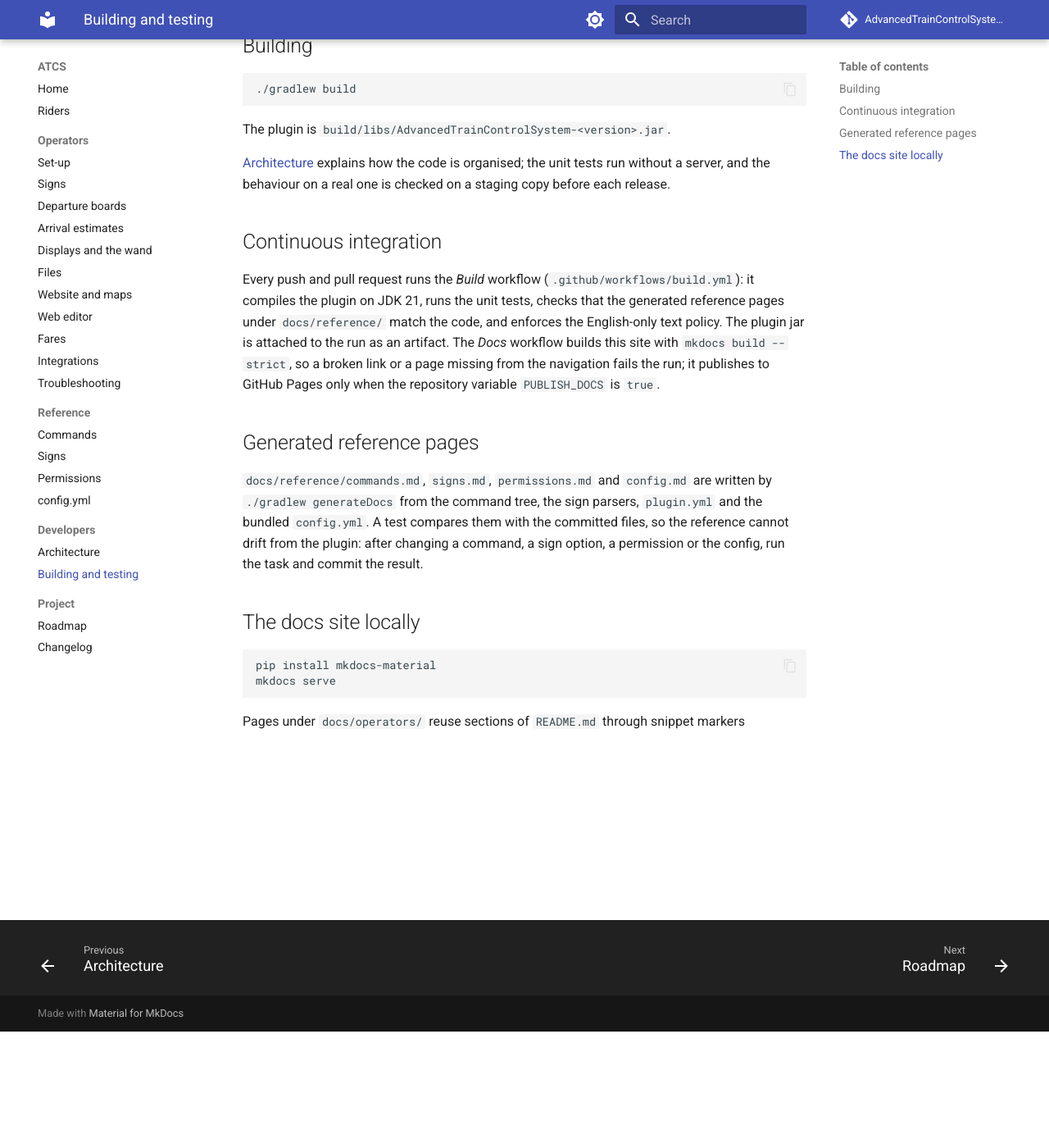
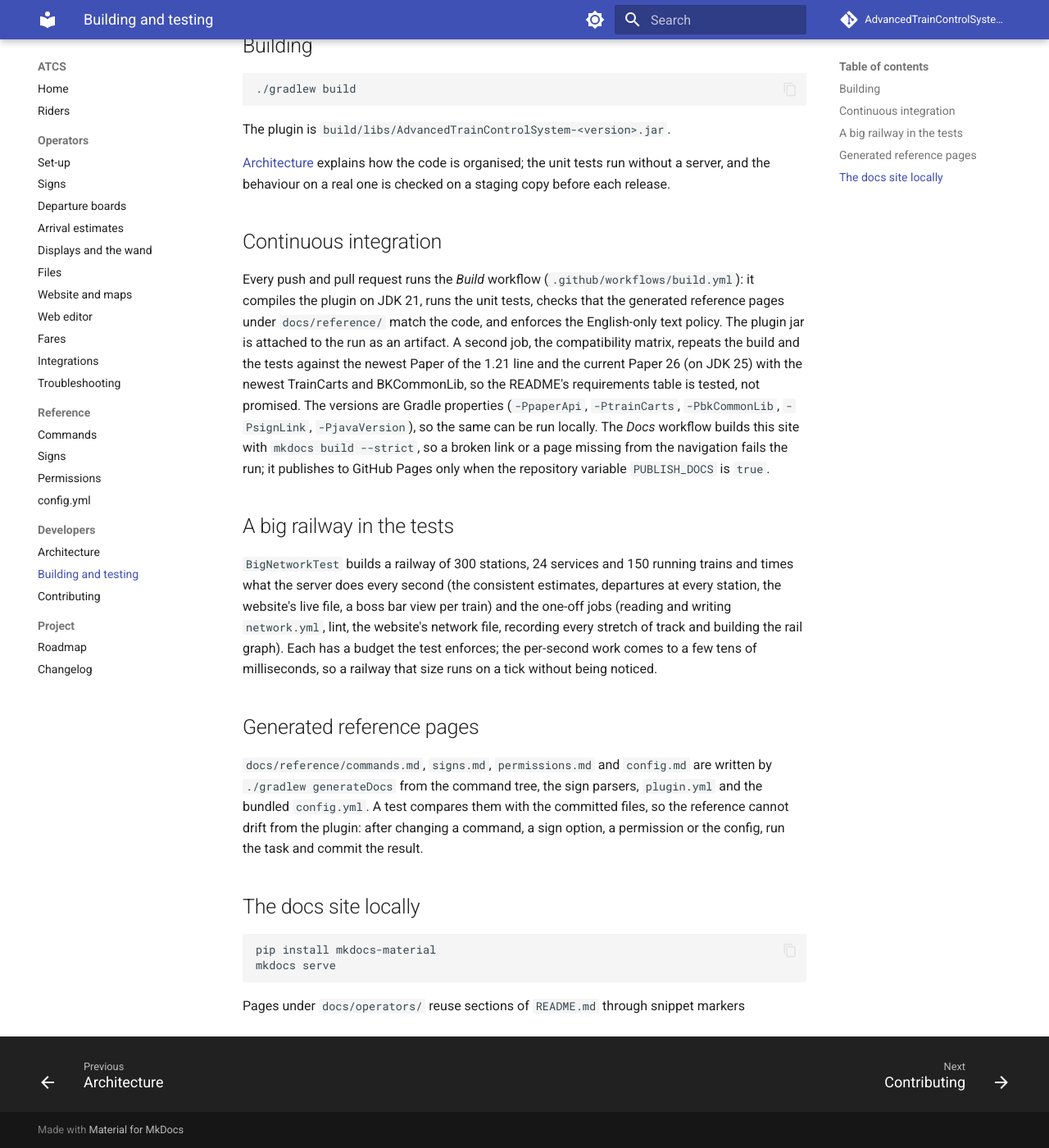
Before and after one commit to 0x6Ason/AdvancedTrainControlSystem, an MkDocs documentation site: the page built from docs/developers/building.md, in a window 1280 px wide and 1400 px high, scrolled down 142 px. Shown: the whole window at 82% size. Built offline with MkDocs 1.6.1 and Material for MkDocs 9.7.7, drawn with Linux system fonts in a browser that asks for light colours; comment, search, counter and statistics services are not loaded.

Commit message:
Rail graph built with a trigger index; contributor material
Finding the trigger nearest to each cell looked at every trigger; the triggers
are now in 8-block buckets, which makes the graph of a 300-station railway
three times faster to build. CONTRIBUTING.md, a code of conduct, issue and
pull request templates, and a Contributing page on the docs site.

```diff
--- a/README.md
+++ b/README.md
@@ -710,5 +710,6 @@ with the command that removes each.
 
 The plugin is `build/libs/AdvancedTrainControlSystem-<version>.jar`.
 <!-- --8<-- [end:building] -->
-See [docs/ARCHITECTURE.md](docs/ARCHITECTURE.md) for how the code is organised, and
-[docs/ROADMAP.md](docs/ROADMAP.md) for what comes next.
+See [docs/ARCHITECTURE.md](docs/ARCHITECTURE.md) for how the code is organised,
+[docs/ROADMAP.md](docs/ROADMAP.md) for what comes next, and [CONTRIBUTING.md](CONTRIBUTING.md)
+before sending a change.
--- a/docs/developers/building.md
+++ b/docs/developers/building.md
@@ -10,9 +10,22 @@ server, and the behaviour on a real one is checked on a staging copy before each
 Every push and pull request runs the *Build* workflow (`.github/workflows/build.yml`): it compiles
 the plugin on JDK 21, runs the unit tests, checks that the generated reference pages under
 `docs/reference/` match the code, and enforces the English-only text policy. The plugin jar is
-attached to the run as an artifact. The *Docs* workflow builds this site with `mkdocs build
+attached to the run as an artifact. A second job, the compatibility matrix, repeats the build and
+the tests against the newest Paper of the 1.21 line and the current Paper 26 (on JDK 25) with the
+newest TrainCarts and BKCommonLib, so the README's requirements table is tested, not promised. The
+versions are Gradle properties (`-PpaperApi`, `-PtrainCarts`, `-PbkCommonLib`, `-PsignLink`,
+`-PjavaVersion`), so the same can be run locally. The *Docs* workflow builds this site with `mkdocs build
 --strict`, so a broken link or a page missing from the navigation fails the run; it publishes to
 GitHub Pages only when the repository variable `PUBLISH_DOCS` is `true`.
+
+## A big railway in the tests
+
+`BigNetworkTest` builds a railway of 300 stations, 24 services and 150 running trains and times
+what the server does every second (the consistent estimates, departures at every station, the
+website's live file, a boss bar view per train) and the one-off jobs (reading and writing
+`network.yml`, lint, the website's network file, recording every stretch of track and building
+the rail graph). Each has a budget the test enforces; the per-second work comes to a few tens of
+milliseconds, so a railway that size runs on a tick without being noticed.
 
 ## Generated reference pages
 
--- a/mkdocs.yml
+++ b/mkdocs.yml
@@ -69,6 +69,7 @@ nav:
   - Developers:
       - Architecture: ARCHITECTURE.md
       - Building and testing: developers/building.md
+      - Contributing: developers/contributing.md
   - Project:
       - Roadmap: ROADMAP.md
       - Changelog: project/changelog.md
```
Also changed, not shown: CHANGELOG.md (+4 -2 lines), CODE_OF_CONDUCT.md (added, +15 -0 lines), CONTRIBUTING.md (added, +66 -0 lines), docs/developers/contributing.md (added, +3 -0 lines), .github/PULL_REQUEST_TEMPLATE.md (added), 4 other files.
